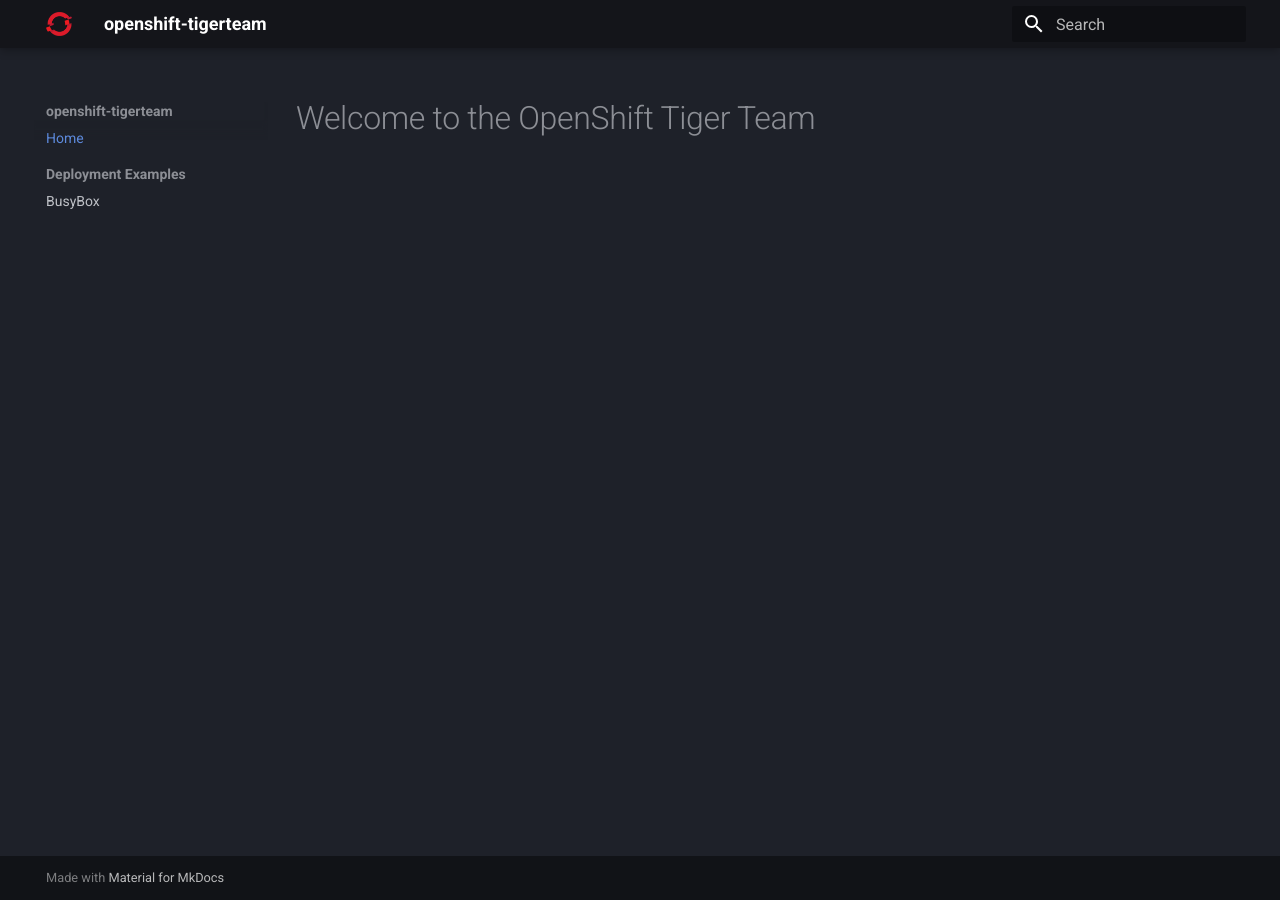
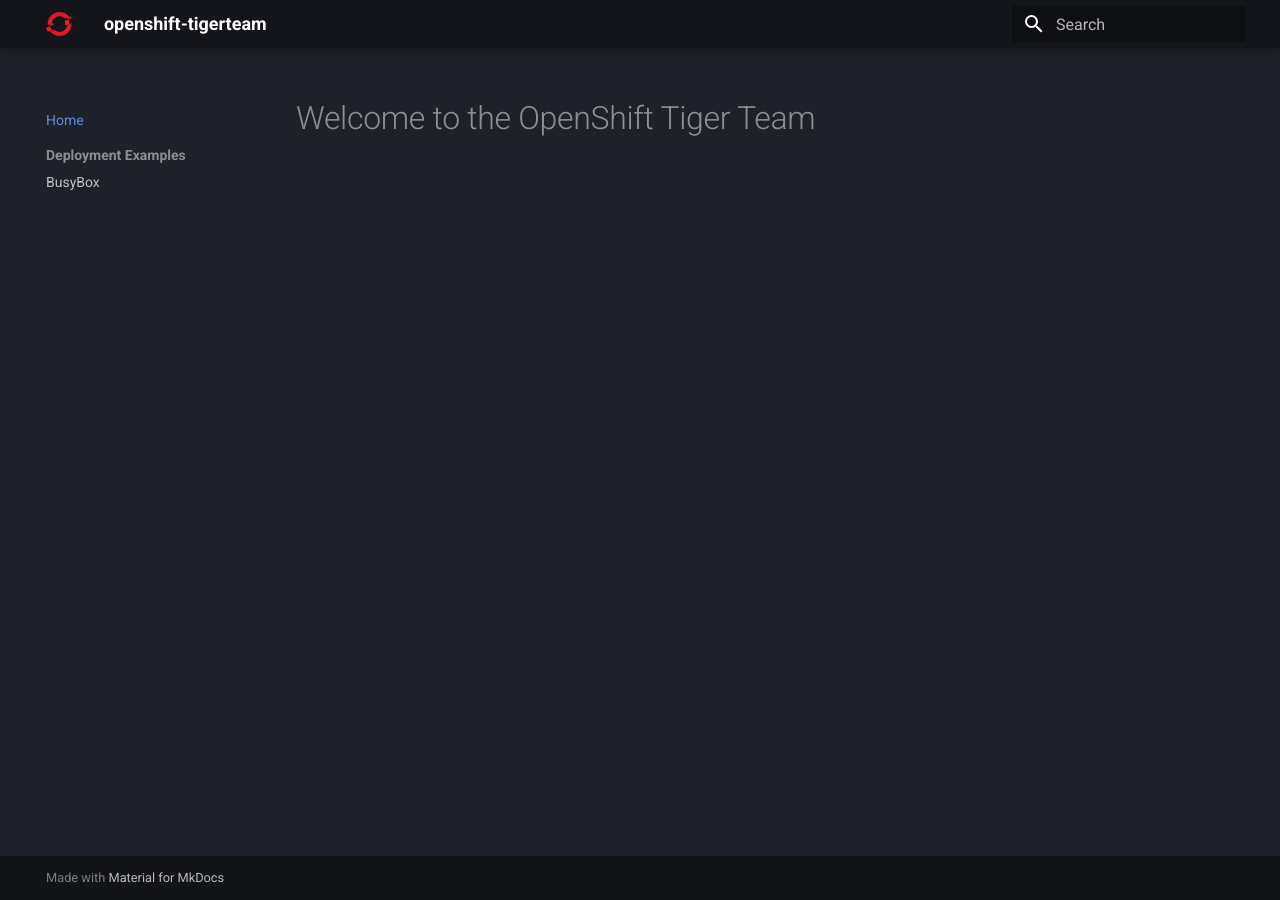
Before and after one commit to openshift-tigerteam/openshift-tigerteam.github.io, an MkDocs documentation site: the page built from docs/index.md, in a window 1280 px wide. Built offline with MkDocs 1.6.1 and Material for MkDocs 9.7.7, drawn with Linux system fonts in a browser that asks for light colours.

Commit message:
updated nav

```diff
--- /dev/null
+++ b/docs/stylesheets/extra.css
@@ -0,0 +1,3 @@
+.md-nav__title {
+    display: none;
+}
--- a/mkdocs.yml
+++ b/mkdocs.yml
@@ -1,5 +1,14 @@
 site_name: openshift-tigerteam
 site_url: https://openshift-tigerteam.github.io
+
+nav:
+  - Home: 'index.md'
+  - Deployment Examples:
+    - BusyBox: 'busybox.md'
+
+extra_css:
+  - stylesheets/extra.css
+
 theme:
   name: material
   logo: assets/openshift-logo.png
@@ -10,8 +19,3 @@
   features:
     - navigation.instant
     - navigation.sections
-
-nav:
-  - Home: 'index.md'
-  - Deployment Examples:
-    - BusyBox: 'busybox.md'
```
